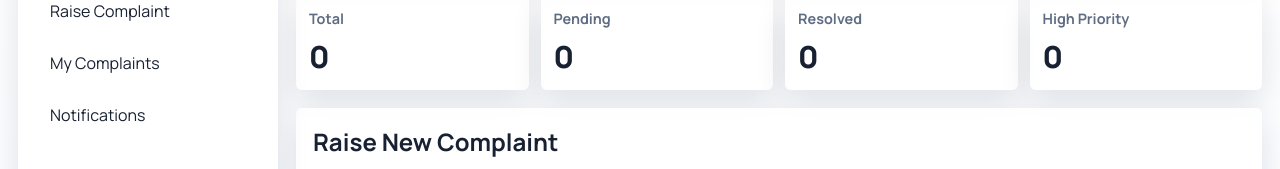
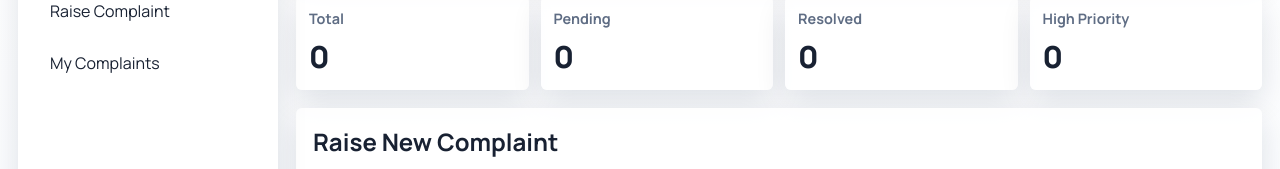
Before and after one commit to arpittyagi-at/CampusComplaintPortal, a website: page views/dashboard.html in a window 1280 px wide. Shown: the part 138-307 px from the top of the page. Drawn offline with Linux system fonts and the light colour scheme; no server answers.

Commit message:
Dashboard: remove Notifications link from sidebar navigation

```diff
--- a/views/dashboard.html
+++ b/views/dashboard.html
@@ -17,7 +17,6 @@
         <a href="#" class="active">Dashboard</a>
         <a href="#complaintFormCard">Raise Complaint</a>
         <a href="#complaintTableCard">My Complaints</a>
-        <a href="#notificationsCard">Notifications</a>
       </nav>
       <div class="sidebar-footer">
         <button id="themeToggleBtn" class="btn btn-secondary full">Toggle Theme</button>
```
